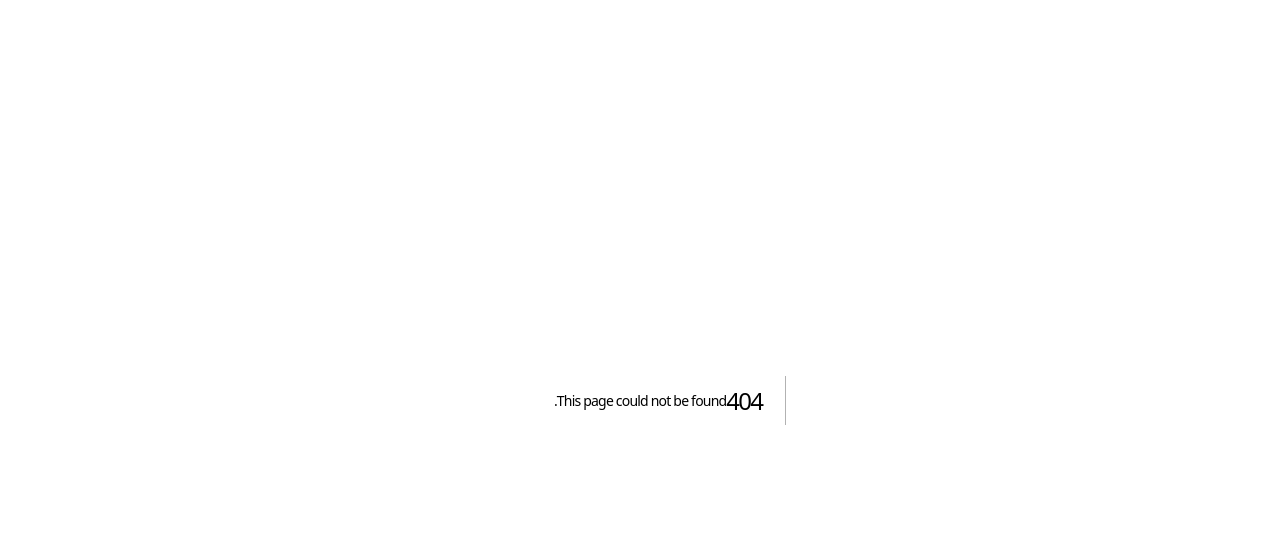
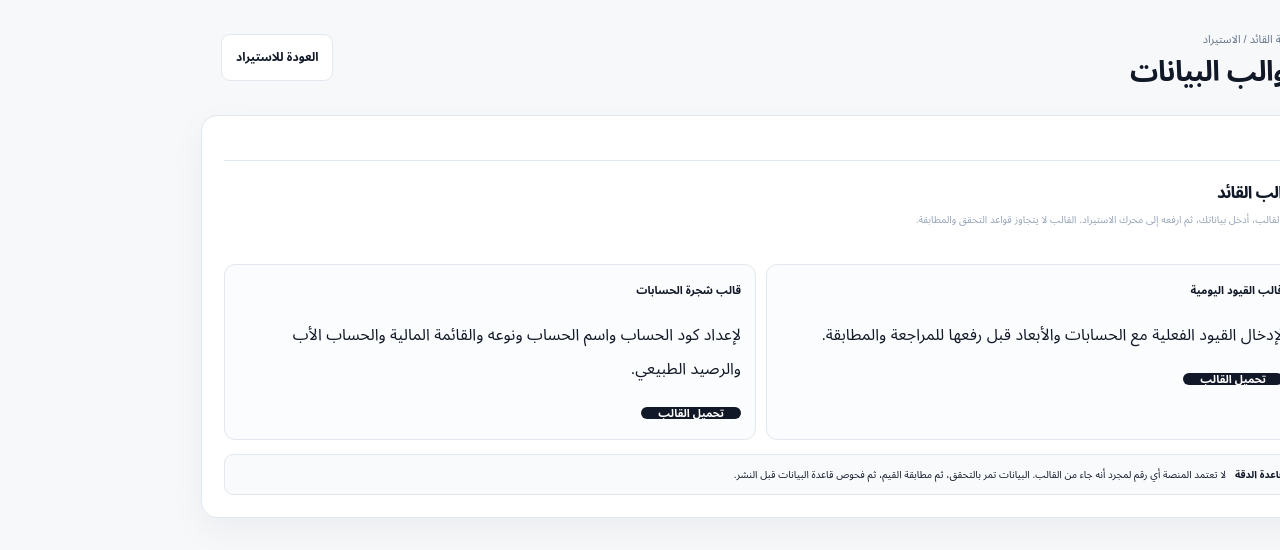
Before and after one commit to khaledhamada1996/FPA-saas-platform, a Next.js app: page /dashboard/import/templates in a window 1280 px wide. Before the commit this address had no page. Shown: the top 550 px of the page. Built offline with nearby package versions, Linux system fonts and the light colour scheme.

Commit message:
feat: add downloadable financial data templates page

```diff
--- /dev/null
+++ b/src/app/dashboard/import/templates/page.tsx
@@ -0,0 +1,58 @@
+import "../import.css";
+
+const templates = [
+  {
+    title: "قالب القيود اليومية",
+    description: "لإدخال القيود الفعلية مع الحسابات والأبعاد قبل رفعها للمراجعة والمطابقة.",
+    href: "/templates/journal-entries-template.csv",
+  },
+  {
+    title: "قالب شجرة الحسابات",
+    description: "لإعداد كود الحساب واسم الحساب ونوعه والقائمة المالية والحساب الأب والرصيد الطبيعي.",
+    href: "/templates/chart-of-accounts-template.csv",
+  },
+];
+
+export default function ImportTemplatesPage() {
+  return (
+    <main className="import-page" dir="rtl">
+      <header className="import-topbar">
+        <div>
+          <p>منصة القائد / الاستيراد</p>
+          <h1>قوالب البيانات</h1>
+        </div>
+        <a href="/dashboard/import">العودة للاستيراد</a>
+      </header>
+
+      <section className="import-card">
+        <div className="validation-section">
+          <div className="section-title">
+            <div>
+              <h2>قوالب القائد</h2>
+              <p>نزّل القالب، أدخل بياناتك، ثم ارفعه إلى محرك الاستيراد. القالب لا يتجاوز قواعد التحقق والمطابقة.</p>
+            </div>
+          </div>
+
+          <div className="mapping-grid">
+            {templates.map((template) => (
+              <div className="value-map-block" key={template.href}>
+                <div className="value-map-title">
+                  <strong>{template.title}</strong>
+                </div>
+                <p>{template.description}</p>
+                <a className="primary-action" href={template.href} download>
+                  تحميل القالب
+                </a>
+              </div>
+            ))}
+          </div>
+
+          <div className="mapping-note">
+            <strong>قاعدة الدقة</strong>
+            <span>لا تعتمد المنصة أي رقم لمجرد أنه جاء من القالب. البيانات تمر بالتحقق، ثم مطابقة القيم، ثم فحوص قاعدة البيانات قبل النشر.</span>
+          </div>
+        </div>
+      </section>
+    </main>
+  );
+}
```
